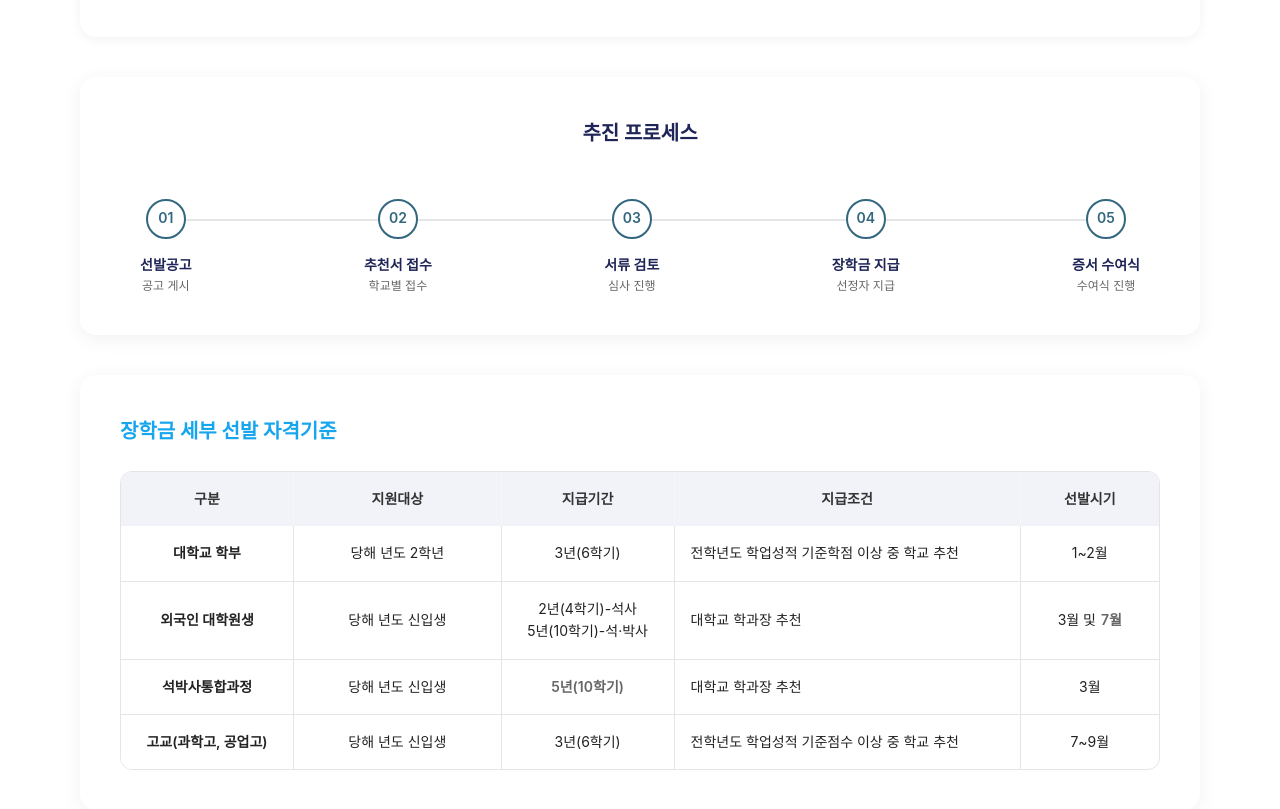
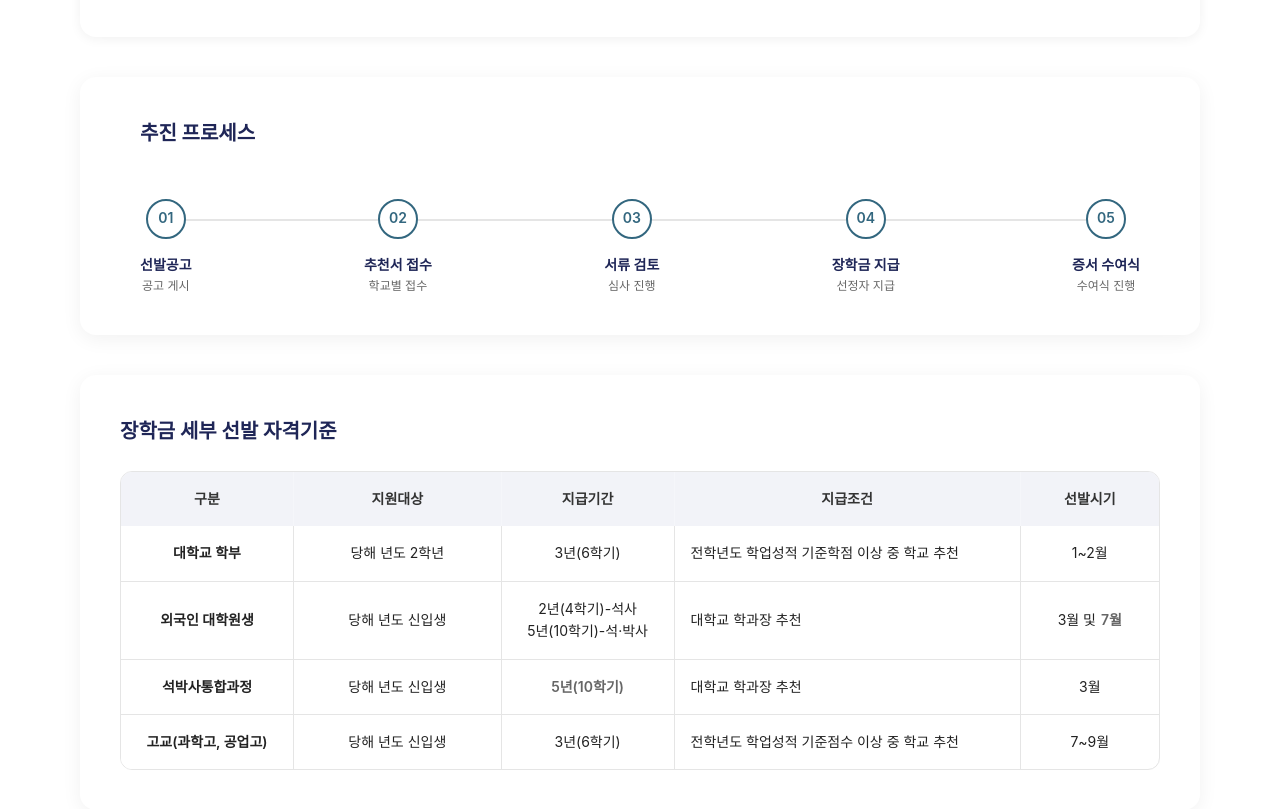
Before and after one commit to sykim1017/hyunsong, a website: page programs.html in a window 1280 px wide. Shown: the part 1326-2135 px from the top of the page. Drawn offline with Linux system fonts and the light colour scheme; a web font is replaced by a local one.

Commit message:
추진 프로세스 왼쪽정렬, 장학금 세부 선발 자격기준 색상 #1F2657로 변경
Co-Authored-By: Claude Opus 4.5 <noreply@anthropic.com>

```diff
--- a/programs.html
+++ b/programs.html
@@ -1080,7 +1080,7 @@
             font-weight: 700;
             color: #1F2657;
             margin-bottom: 50px;
-            text-align: center;
+            text-align: left;
         }
 
         .process-steps {
@@ -1151,7 +1151,7 @@
         .criteria-section h3 {
             font-size: 20px;
             font-weight: 700;
-            color: #17A6ED;
+            color: #1F2657;
             margin-bottom: 24px;
         }
 
```
